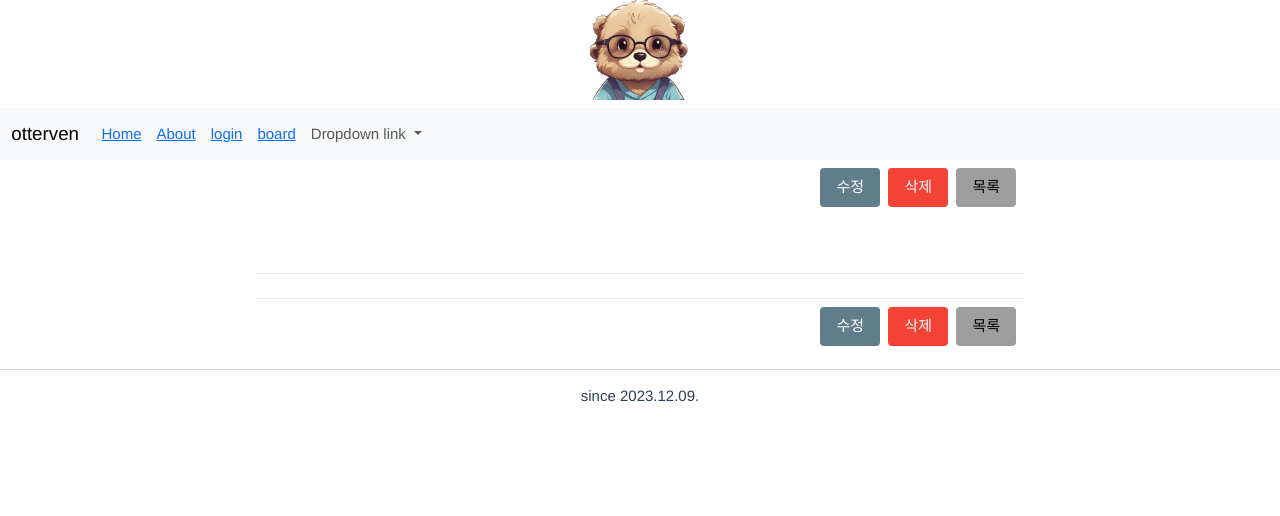
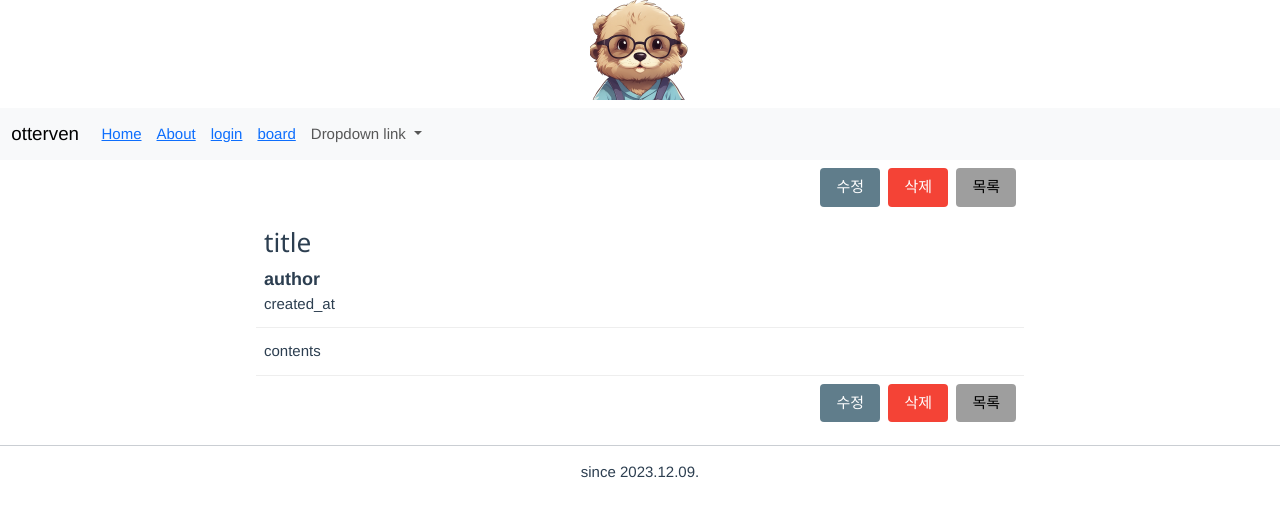
Before and after one commit to otterbits/vue-community-board, a Vue app: page /board/detail in a window 1280 px wide. Shown: the top 516 px of the page. Built offline with nearby package versions, Linux system fonts and the light colour scheme; no server answers.

Commit message:
feat: add board detail test sentence

```diff
--- a/src/App.vue
+++ b/src/App.vue
@@ -21,6 +21,7 @@ export default {
 </script>
 
 <style>
+
 #app {
   font-family: Avenir, Helvetica, Arial, sans-serif;
   -webkit-font-smoothing: antialiased;
--- a/src/views/Article/Article.vue
+++ b/src/views/Article/Article.vue
@@ -1,7 +1,7 @@
 <template>
 <div class="card-group">
   <div class="card">
-    <img src="../../assets/christmas_1.jpg" class="card-img-top" alt="...">
+    <img src="../../assets/christmas_1.jpg" class="card-img-top" alt="christmas_1">
     <div class="card-body">
       <h5 class="card-title">Card title</h5>
       <p class="card-text">This is a wider card with supporting text below as a natural lead-in to additional content. This content is a little bit longer.</p>
@@ -9,7 +9,7 @@
     </div>
   </div>
   <div class="card">
-    <img src="../../assets/christmas_2.jpg" class="card-img-top" alt="...">
+    <img src="../../assets/christmas_2.jpg" class="card-img-top" alt="christmas_2">
     <div class="card-body">
       <h5 class="card-title">Card title</h5>
       <p class="card-text">This card has supporting text below as a natural lead-in to additional content.</p>
@@ -17,7 +17,7 @@
     </div>
   </div>
   <div class="card">
-    <img src="../../assets/ocean_1.jpg" class="card-img-top" alt="...">
+    <img src="../../assets/ocean_1.jpg" class="card-img-top" alt="ocean_1">
     <div class="card-body">
       <h5 class="card-title">Card title</h5>
       <p class="card-text">This is a wider card with supporting text below as a natural lead-in to additional content. This card has even longer content than the first to show that equal height action.</p>
--- a/src/views/board/BoardDetail.vue
+++ b/src/views/board/BoardDetail.vue
@@ -31,10 +31,10 @@
         requestBody: this.$route.query,
         idx: this.$route.query.idx,
 
-        title: '',
-        author: '',
-        contents: '',
-        created_at: ''
+        title: 'title',
+        author: 'author',
+        contents: 'contents',
+        created_at: 'created_at'
       }
     },
     mounted() {
```
